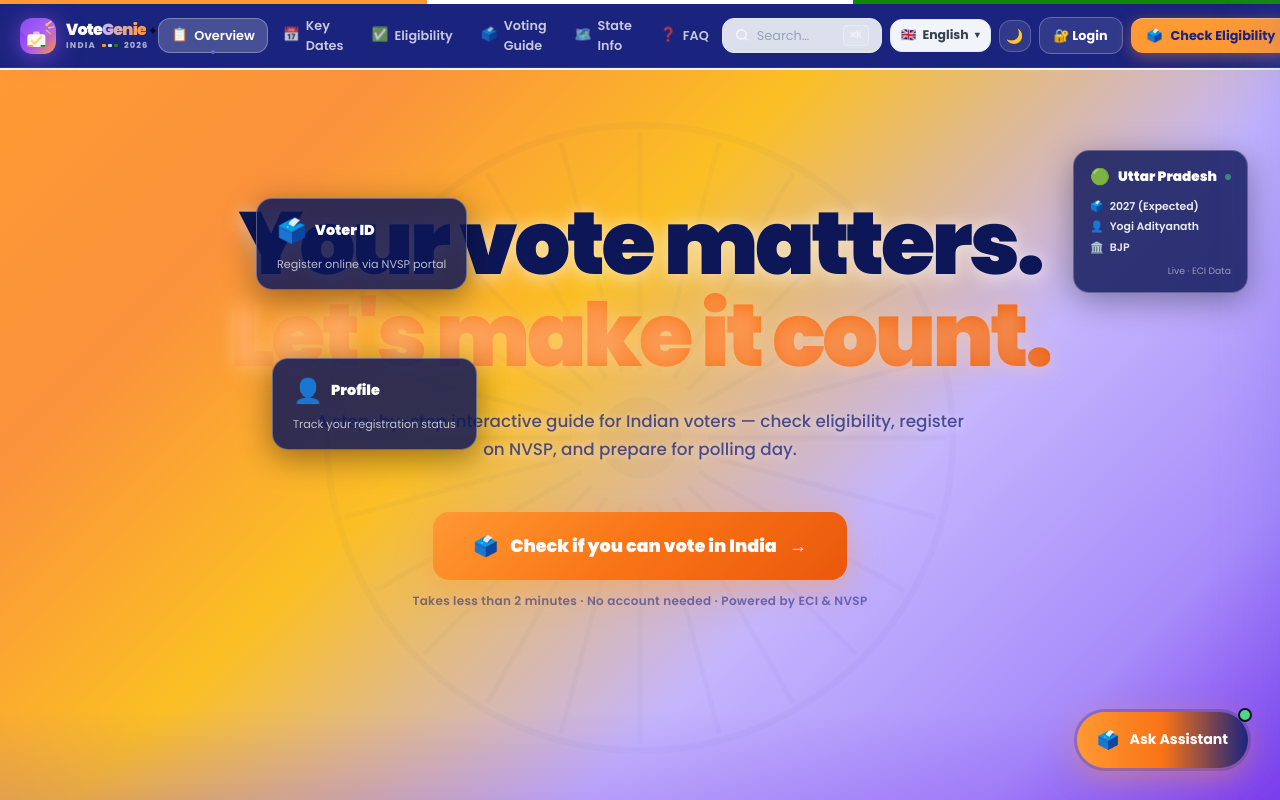
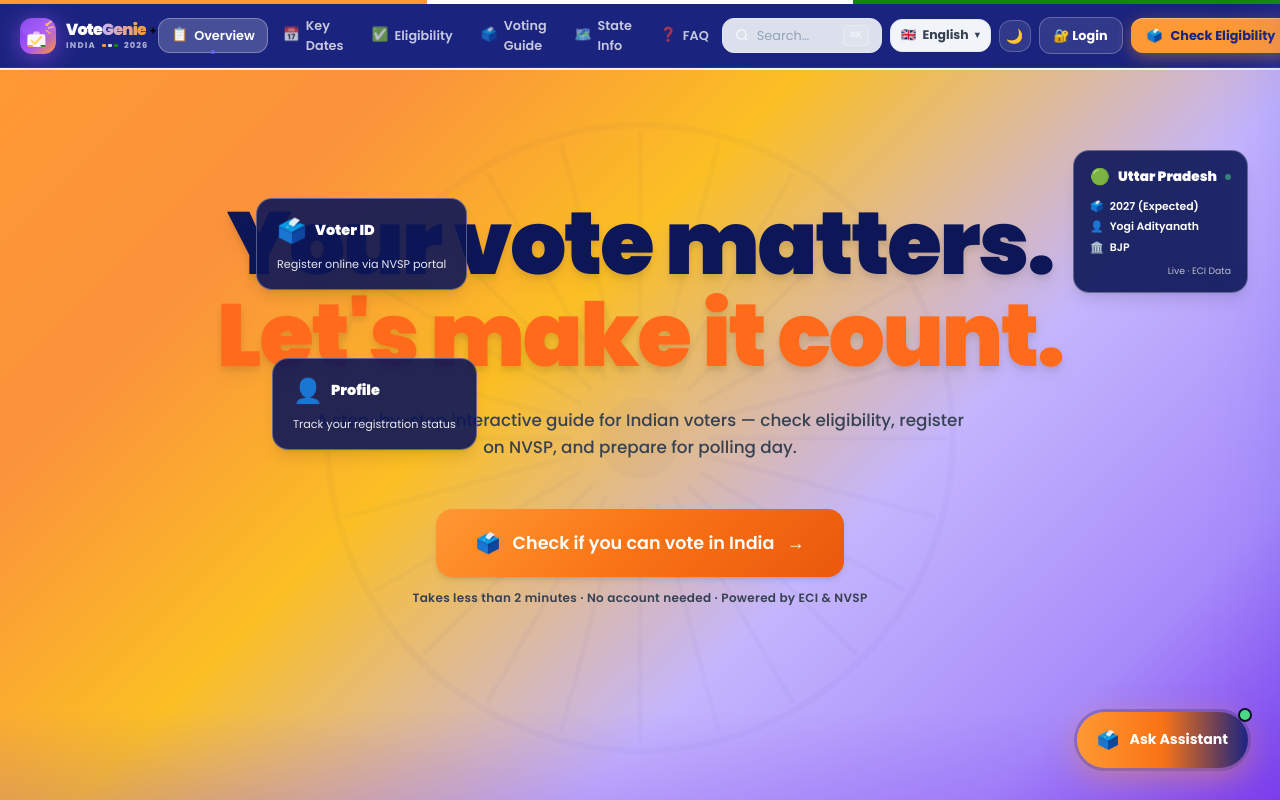
Before and after one commit to rudraabhishek-collab/votegenie, a React (Vite) app in the folder election-guide/: page / in a window 1280 px wide. Shown: the top 800 px of the page. Built offline with nearby package versions, Linux system fonts and the light colour scheme.

Commit message:
Improve text visibility and readability - increase contrast, remove opacity fades, enhance floating cards

```diff
--- a/election-guide/src/components/Hero.jsx
+++ b/election-guide/src/components/Hero.jsx
@@ -42,27 +42,27 @@ function FloatingStateCard() {
       className="absolute right-4 top-16 md:right-8 md:top-20 z-20 pointer-events-none"
       style={{ transform: 'rotate(2.5deg)', animation: 'fadeUp 0.8s 0.9s ease both', opacity: 0 }}
     >
-      <div className="bg-[rgba(13,23,87,0.82)] border border-white/25 rounded-2xl px-4 py-3.5 shadow-[0_8px_32px_rgba(0,0,0,0.35)] min-w-[170px] backdrop-blur-md">
+      <div className="bg-[rgba(13,23,87,0.90)] backdrop-blur-md border border-white/30 rounded-2xl px-4 py-3.5 shadow-lg min-w-[170px]">
         <div className="flex items-center gap-2 mb-2.5">
           <span className="text-base">{c.flag}</span>
           <span className="font-black text-[0.85rem] text-white">{c.state}</span>
           <span className="ml-auto w-1.5 h-1.5 rounded-full bg-green-400 animate-pulse" />
         </div>
         <div className="space-y-1">
-          <p className="text-[0.68rem] text-white/60 flex items-center gap-1.5">
+          <p className="text-[0.68rem] text-white/90 flex items-center gap-1.5">
             <span className="text-[#FF9933]">🗳️</span>
-            <span className="font-semibold text-white/90">{c.next}</span>
+            <span className="font-semibold text-white">{c.next}</span>
           </p>
-          <p className="text-[0.68rem] text-white/60 flex items-center gap-1.5">
+          <p className="text-[0.68rem] text-white/90 flex items-center gap-1.5">
             <span className="text-[#FF9933]">👤</span>
-            <span className="font-semibold text-white/90">{c.cm}</span>
+            <span className="font-semibold text-white">{c.cm}</span>
           </p>
-          <p className="text-[0.68rem] text-white/60 flex items-center gap-1.5">
+          <p className="text-[0.68rem] text-white/90 flex items-center gap-1.5">
             <span className="text-[#FF9933]">🏛️</span>
-            <span className="font-semibold text-white/90">{c.party}</span>
+            <span className="font-semibold text-white">{c.party}</span>
           </p>
         </div>
-        <p className="text-[0.58rem] text-white/50 mt-2 text-right">Live · ECI Data</p>
+        <p className="text-[0.58rem] text-white/70 mt-2 text-right">Live · ECI Data</p>
       </div>
     </div>
   )
@@ -110,12 +110,12 @@ export default function Hero({ onOpenAssistant }) {
           className="absolute left-8 top-24 md:left-16 md:top-32 z-20 pointer-events-none"
           style={{ transform: 'rotate(-3deg)', animation: 'fadeUp 0.8s 0.7s ease both', opacity: 0 }}
         >
-          <div className="bg-[rgba(13,23,87,0.85)] border border-white/30 rounded-2xl px-5 py-4 shadow-[0_8px_32px_rgba(0,0,0,0.4)] min-w-[160px] backdrop-blur-md">
+          <div className="bg-[rgba(13,23,87,0.90)] backdrop-blur-md border border-white/30 rounded-2xl px-5 py-4 shadow-lg min-w-[160px]">
             <div className="flex items-center gap-2 mb-2">
               <span className="text-2xl">🗳️</span>
               <span className="font-black text-[0.9rem] text-white">Voter ID</span>
             </div>
-            <p className="text-[0.7rem] text-white/70 leading-relaxed">
+            <p className="text-[0.7rem] text-white/90 leading-relaxed">
               Register online via NVSP portal
             </p>
           </div>
@@ -125,12 +125,12 @@ export default function Hero({ onOpenAssistant }) {
           className="absolute left-8 top-56 md:left-20 md:top-72 z-20 pointer-events-none"
           style={{ transform: 'rotate(2deg)', animation: 'fadeUp 0.8s 0.9s ease both', opacity: 0 }}
         >
-          <div className="bg-[rgba(13,23,87,0.85)] border border-white/30 rounded-2xl px-5 py-4 shadow-[0_8px_32px_rgba(0,0,0,0.4)] min-w-[140px] backdrop-blur-md">
+          <div className="bg-[rgba(13,23,87,0.90)] backdrop-blur-md border border-white/30 rounded-2xl px-5 py-4 shadow-lg min-w-[140px]">
             <div className="flex items-center gap-2 mb-2">
               <span className="text-2xl">👤</span>
               <span className="font-black text-[0.9rem] text-white">Profile</span>
             </div>
-            <p className="text-[0.7rem] text-white/70 leading-relaxed">
+            <p className="text-[0.7rem] text-white/90 leading-relaxed">
               Track your registration status
             </p>
           </div>
@@ -139,33 +139,25 @@ export default function Hero({ onOpenAssistant }) {
         {/* Headline */}
         <h1
           id="hero-heading"
-          className="text-[clamp(3rem,8vw,5.5rem)] font-black leading-[1.05] tracking-[-0.04em] mb-6 relative z-10"
+          className="text-[clamp(3rem,8vw,5.5rem)] font-black leading-[1.05] tracking-tight mb-6 relative z-10"
           style={{
             animation: 'fadeUp 0.55s 0.2s ease both',
-            opacity: 0,
-            textShadow: '0 2px 20px rgba(255,255,255,0.3)'
+            opacity: 0
           }}
         >
-          <span className="text-[#0d1757] drop-shadow-[0_2px_8px_rgba(255,255,255,0.4)]">Your vote matters.</span>
+          <span className="text-[#0d1757] drop-shadow-lg text-opacity-100">Your vote matters.</span>
           <br />
-          <span style={{
-            background: 'linear-gradient(135deg, #FF9933 0%, #f97316 60%, #ea580c 100%)',
-            WebkitBackgroundClip: 'text',
-            WebkitTextFillColor: 'transparent',
-            backgroundClip: 'text',
-            filter: 'drop-shadow(0 2px 8px rgba(255,153,51,0.3))',
-          }}>
+          <span className="text-[#FF6B1A] drop-shadow-lg text-opacity-100">
             Let's make it count.
           </span>
         </h1>
 
         {/* Subheading */}
         <p
-          className="text-[1.05rem] text-[#1a237e]/75 max-w-2xl mx-auto mb-12 leading-[1.7] font-medium relative z-10"
+          className="text-[1.05rem] text-gray-700 dark:text-gray-300 max-w-2xl mx-auto mb-12 leading-relaxed font-medium relative z-10"
           style={{
             animation: 'fadeUp 0.55s 0.3s ease both',
-            opacity: 0,
-            textShadow: '0 1px 10px rgba(255,255,255,0.5)'
+            opacity: 0
           }}
         >
           A step-by-step interactive guide for Indian voters — check eligibility, register
@@ -180,8 +172,8 @@ export default function Hero({ onOpenAssistant }) {
           <button
             onClick={handleStart}
             disabled={loading}
-            className="inline-flex items-center gap-3 px-10 py-5 rounded-2xl font-black text-[1.1rem]
-              text-white shadow-[0_8px_32px_rgba(255,153,51,0.5)]
+            className="inline-flex items-center gap-3 px-10 py-5 rounded-2xl font-semibold text-[1.1rem]
+              text-white shadow-md
               hover:shadow-[0_12px_48px_rgba(255,153,51,0.65)]
               hover:-translate-y-1 disabled:opacity-70 disabled:cursor-wait transition-all duration-300"
             style={{
@@ -205,7 +197,7 @@ export default function Hero({ onOpenAssistant }) {
             )}
           </button>
 
-          <p className="text-[0.75rem] text-[#1a237e]/55 font-semibold tracking-wide">
+          <p className="text-[0.75rem] text-gray-700 dark:text-gray-300 font-semibold tracking-wide">
             Takes less than 2 minutes · No account needed · Powered by ECI &amp; NVSP
           </p>
         </div>
```
